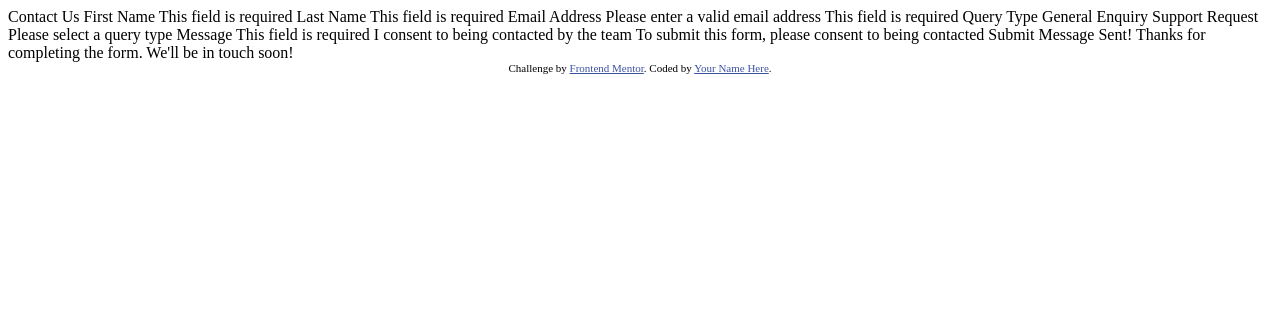
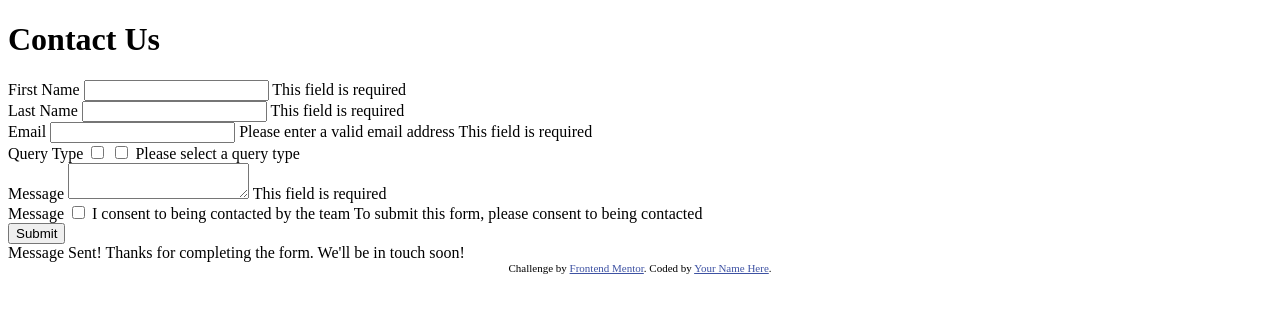
Before and after one commit to binoyam/simple_contact_form, a plain HTML site: page index.html in a window 1280 px wide. Drawn offline with Linux system fonts and the light colour scheme.

Commit message:
html structure

```diff
--- a/index.html
+++ b/index.html
@@ -1,51 +1,87 @@
 <!DOCTYPE html>
 <html lang="en">
   <head>
-  <meta charset="UTF-8">
-  <meta name="viewport" content="width=device-width, initial-scale=1.0"> <!-- displays site properly based on user's device -->
+    <meta charset="UTF-8" />
+    <meta name="viewport" content="width=device-width, initial-scale=1.0" />
+    <!-- displays site properly based on user's device -->
 
-  <link rel="icon" type="image/png" sizes="32x32" href="./assets/images/favicon-32x32.png">
+    <link
+      rel="icon"
+      type="image/png"
+      sizes="32x32"
+      href="./assets/images/favicon-32x32.png"
+    />
 
     <title>Frontend Mentor | Contact form</title>
 
     <!-- Feel free to remove these styles or customise in your own stylesheet 👍 -->
     <style>
-    .attribution { font-size: 11px; text-align: center; }
-    .attribution a { color: hsl(228, 45%, 44%); }
+      .attribution {
+        font-size: 11px;
+        text-align: center;
+      }
+      .attribution a {
+        color: hsl(228, 45%, 44%);
+      }
     </style>
   </head>
   <body>
-
-  Contact Us
-
-  First Name
-  This field is required
-
-  Last Name
-  This field is required
-
-  Email Address
-  Please enter a valid email address
-  This field is required
-
-  Query Type
-  General Enquiry
-  Support Request
-  Please select a query type
-
-  Message
-  This field is required
-
+    <main>
+      <form>
+        <h1>Contact Us</h1>
+        <div class="form_div">
+          <label for="first_name">First Name</label>
+          <input type="text" id="first_name" />
+          <span class="input_error">This field is required</span>
+        </div>
+        <div class="form_div">
+          <label for="last_name">Last Name</label>
+          <input type="text" id="last_name" />
+          <span class="input_error">This field is required</span>
+        </div>
+        <div class="form_div">
+          <label for="email">Email</label>
+          <input type="email" id="email" />
+          <span class="email_error">Please enter a valid email address</span>
+          <span class="input_error">This field is required</span>
+        </div>
+        <div class="form_div">
+          <label for="checkbox">Query Type</label>
+          <input
+            type="checkbox"
+            name="General Enquiry"
+            value="General Enquiry"
+          />
+          <input
+            type="checkbox"
+            name="Support Request"
+            value="Support Request"
+          />
+          <span class="error_txt">Please select a query type</span>
+        </div>
+        <div class="form_div">
+          <label for="Message">Message</label>
+          <textarea id="Message"></textarea>
+          <span class="input_error">This field is required</span>
+        </div>
+        <div class="form_div">
+          <label for="checkbox">Message</label>
+          <input type="checkbox" />
           I consent to being contacted by the team
-  To submit this form, please consent to being contacted
-
-  Submit
-
-  Message Sent!
-  Thanks for completing the form. We'll be in touch soon!
+          <span class="input_error"
+            >To submit this form, please consent to being contacted</span
+          >
+        </div>
+        <button type="submit">Submit</button>
+      </form>
+      <div class="notification">
+        Message Sent! Thanks for completing the form. We'll be in touch soon!
+      </div>
+    </main>
 
     <div class="attribution">
-    Challenge by <a href="https://www.frontendmentor.io?ref=challenge">Frontend Mentor</a>.
+      Challenge by
+      <a href="https://www.frontendmentor.io?ref=challenge">Frontend Mentor</a>.
       Coded by <a href="#">Your Name Here</a>.
     </div>
   </body>
```
Lines whose indentation alone changed are shown as unchanged.
